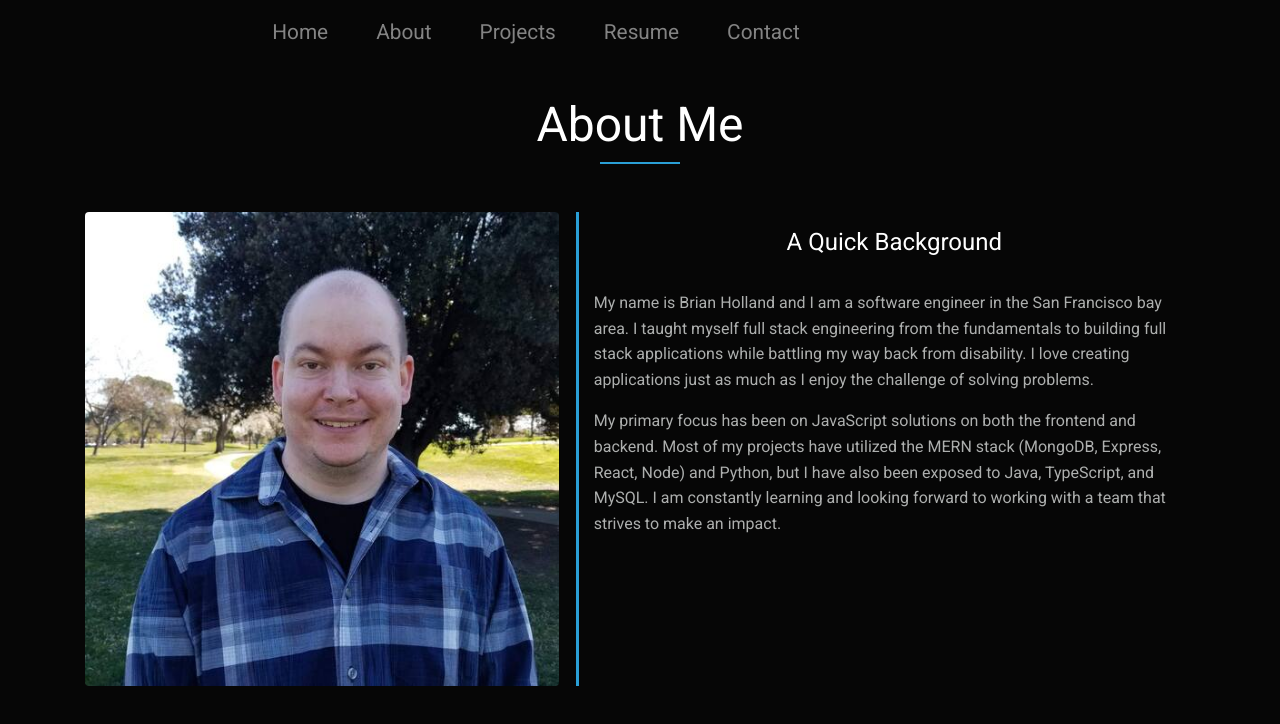
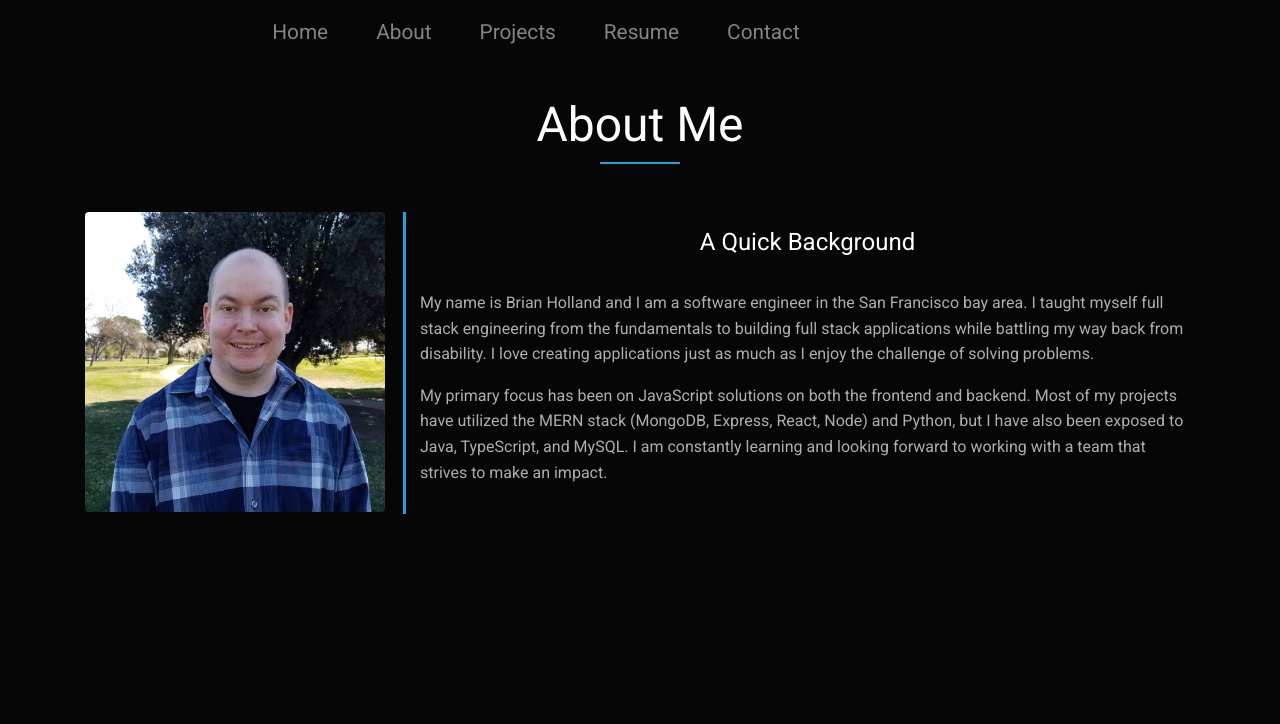
Before and after one commit to Brian-Holland/NextJS_Website, a Next.js app: page /about in a window 1280 px wide. Shown: the top 724 px of the page. Built offline with nearby package versions, Linux system fonts and the light colour scheme.

Commit message:
smaller image - might remove

```diff
--- a/styles/styles.css
+++ b/styles/styles.css
@@ -60,10 +60,8 @@ a:hover {
 
 #about-bio .bio-image {
 	grid-area: bioimage;
-	width: 100%;
-	height: 100%;
-	max-height: 522px;
-	max-width: 523px;
+	width: 300px;
+	height: 300px;
 }
 
 #about-bio .bio {
@@ -229,7 +227,6 @@ section.space {
 		display: block;
 		margin-left: auto;
 		margin-right: auto;
-		width: 75%;
 	}
 
 	#about-bio .bio {
```
